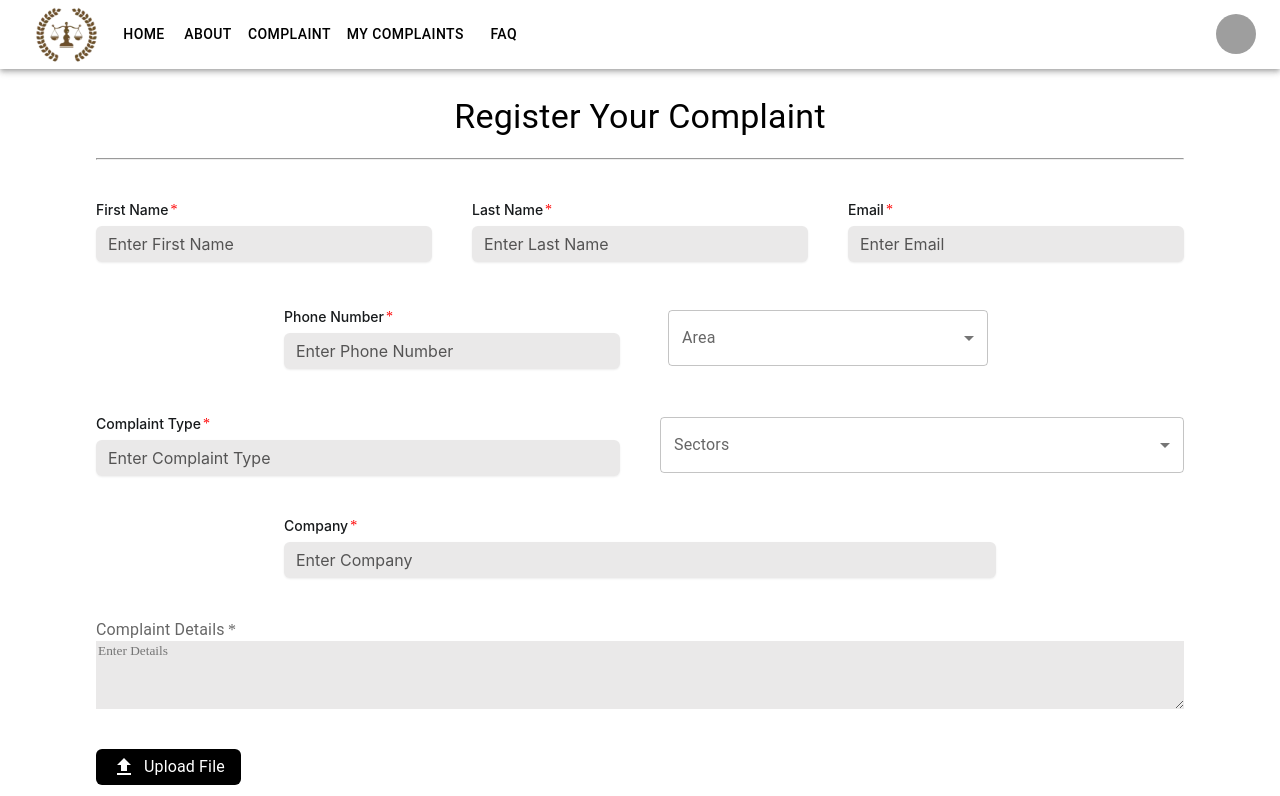
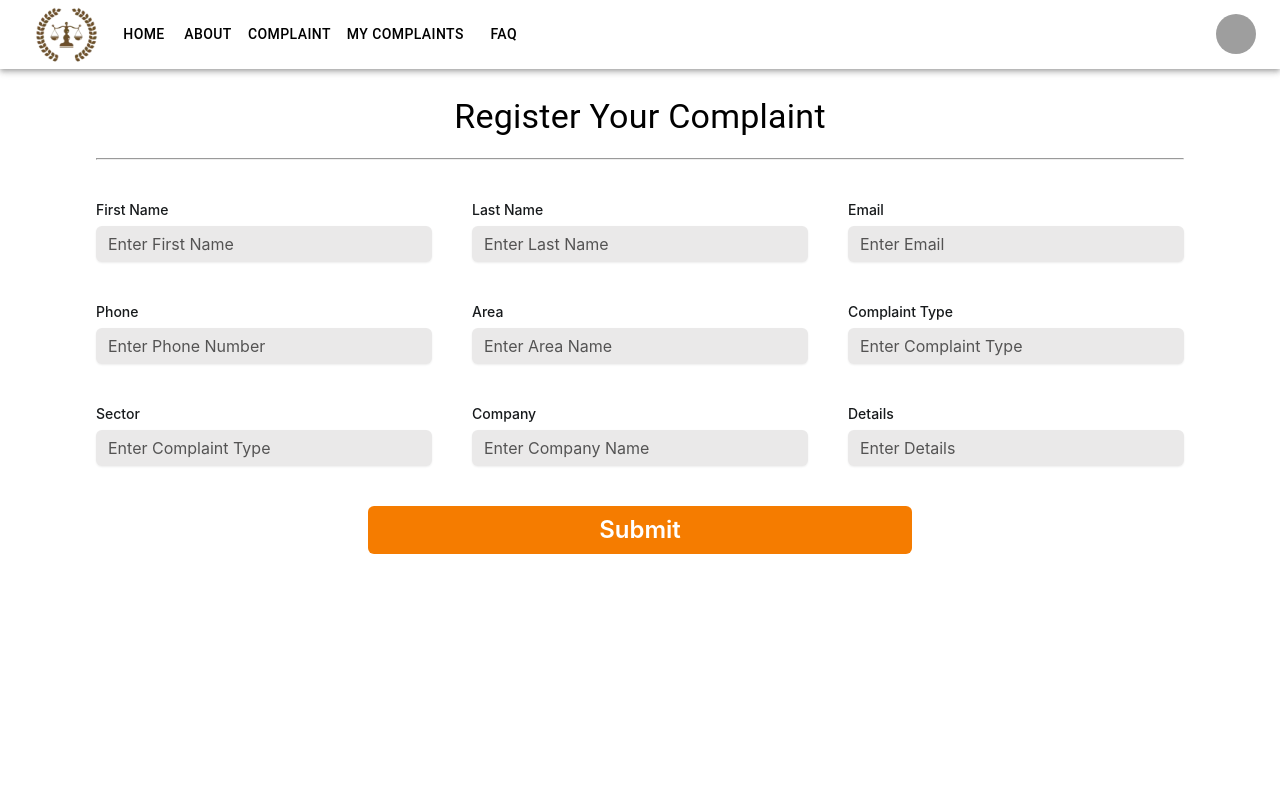
Before and after one commit to Bhargav-92/Customer-Complaint, a React (Create React App) app in the folder Frontend/: page /complaint in a window 1280 px wide. Shown: the top 796 px of the page. Built offline with nearby package versions, Linux system fonts and the light colour scheme; grey boxes are pictures that could not be loaded.

Commit message:
Form Validation with formik

```diff
--- a/Frontend/src/Pages/Complaint.jsx
+++ b/Frontend/src/Pages/Complaint.jsx
@@ -1,126 +1,157 @@
-import React, { useState } from 'react';
+import React from 'react';
 import axios from 'axios';
-import { Box, Grid, Typography, FormControl, FormLabel, Menu, MenuItem } from '@mui/material';
+import { Box, Grid, Typography, FormControl, FormLabel } from '@mui/material';
 import TextareaAutosize from '@mui/material/TextareaAutosize';
 import InputField from '../Components/Input/InputField';
 import Button from '@mui/joy/Button';
 import Footer from '../Components/Footer/Footer';
 import { ToastContainer, toast } from 'react-toastify';
-import UploadIcon from '@mui/icons-material/Upload';
-import BasicSelect from '../Components/Select/BasicSelect';
-import Sectors from '../Components/Sectors/Sectors';
 
+import { Formik, Form, Field, ErrorMessage } from 'formik';
+import * as Yup from 'yup';
 
 const Complaint = () => {
   const SubmitText = "Submit";
 
-  // State to hold form data
-  const [firstname, setFirstName] = useState('');
-  const [lastname, setLastName] = useState('');
-  const [email, setEmail] = useState('');
-  const [phone, setPhone] = useState('');
-  const [area, setArea] = useState('');
-  const [complaintType, setComplaintType] = useState('');
-  const [sectors, setSectors] = useState('');
-  const [company, setCompany] = useState('');
-  const [details, setDetails] = useState('');
-  const [document, setDocument] = useState(null);
-  const [fileName, setFileName] = useState('');
+  const initialValues = {
+    firstname: '',
+    lastname: '',
+    email: '',
+    phone: '',
+    area: '',
+    complaintType: '',
+    sectors: '',
+    company: '',
+    details: '',
+    // document: null
+  };
 
-  const handleSubmit = (e) => {
-    e.preventDefault();
-    axios.post('http://localhost:3001/complaints', { firstname, lastname, email, phone, area, complaintType, sectors, company, details })
+  const validationSchema = Yup.object().shape({
+    firstname: Yup.string().required('First Name is required'),
+    lastname: Yup.string().required('Last Name is required'),
+    email: Yup.string().email('Invalid email').required('Email is required'),
+    phone: Yup.string().required('Phone Number is required'),
+    area: Yup.string().required('Area is required'),
+    complaintType: Yup.string().required('Complaint Type is required'),
+    sectors: Yup.string().required('Sector is required'),
+    company: Yup.string().required('Company is required'),
+    details: Yup.string().required('Complaint Details are required')
+  });
+
+  const handleSubmit = (values, { resetForm }) => {
+    axios.post('http://localhost:3001/complaints', values)
       .then(result => {
         console.log(result);
         toast.success("Your Complaint Sent Successfully");
+        resetForm();
       })
       .catch(err => {
         console.error(err);
         toast.error("Error submitting the form");
       });
-
-    setFirstName('');
-    setLastName('');
-    setEmail('');
-    setPhone('');
-    setArea('');
-    setComplaintType('');
-    setSectors('');
-    setCompany('');
-    setDetails('');
   };
 
-  const handleFileChange = (event) => {
-    const file = event.target.files[0];
-    if (file) {
-      setDocument(file);
-      setFileName(file.name);
-    }
-  };
-
-  const [anchorEl, setAnchorEl] = useState(null);
-  const open = Boolean(anchorEl);
-
-  // const handleClick = (event) => {
-  //   setAnchorEl(event.currentTarget);
-  // };
-
-  // const handleClose = () => {
-  //   setAnchorEl(null);
-  // };
   return (
     <>
       <ToastContainer position="top-right" autoClose={5000} hideProgressBar={false} newestOnTop={false} closeOnClick rtl={false} pauseOnFocusLoss draggable pauseOnHover />
       <Box p={12}>
-        <Typography variant='h4' style={{textAlign: 'center'}}>Register Your Complaint</Typography>
+        <Typography variant='h4' style={{ textAlign: 'center' }}>Register Your Complaint</Typography>
         <hr style={{ width: '100%', height: '2px', backgroundColor: '#34495e', marginTop: '20px' }} />
-        <form onSubmit={handleSubmit}>
+        <Formik
+          initialValues={initialValues}
+          validationSchema={validationSchema}
+          onSubmit={handleSubmit}
+        >
+          {({ errors, touched }) => (
+            <Form>
               <Grid container spacing={5} justifyContent="center" alignItems="center" pt={5}>
                 <Grid item md={4} xs={12}>
-              <InputField label="First Name" value={firstname} onChange={(e) => setFirstName(e.target.value)} placeholder="Enter First Name" isRequired={true} required />
+                  <InputField
+                    label="First Name"
+                    name="firstname"
+                    placeholder="Enter First Name"
+                    required
+                  />
+                  <ErrorMessage name="firstname" component="div" style={{ color: 'red' }} />
                 </Grid>
                 <Grid item md={4} xs={12}>
-              <InputField label="Last Name" value={lastname} onChange={(e) => setLastName(e.target.value)} placeholder="Enter Last Name" isRequired={true} />
+                  <InputField
+                    label="Last Name"
+                    name="lastname"
+                    placeholder="Enter Last Name"
+                    required
+                  />
+                  <ErrorMessage name="lastname" component="div" style={{ color: 'red' }} />
                 </Grid>
                 <Grid item md={4} xs={12}>
-              <InputField label="Email" value={email} onChange={(e) => setEmail(e.target.value)} placeholder="Enter Email" isRequired={true} />
+                  <InputField
+                    label="Email"
+                    name="email"
+                    placeholder="Enter Email"
+                    required
+                  />
+                  <ErrorMessage name="firstname" component="div" style={{ color: 'red' }} />
+                </Grid>
+
+                {/* 2nd Row */}
+                <Grid item md={4} xs={12}>
+                  <InputField
+                    label="Phone"
+                    name="phone"
+                    placeholder="Enter Phone Number"
+                    required
+                  />
+                  <ErrorMessage name="phone" component="div" style={{ color: 'red' }} />
                 </Grid>
                 <Grid item md={4} xs={12}>
-              <InputField label="Phone Number" value={phone} onChange={(e) => setPhone(e.target.value)} placeholder="Enter Phone Number" isRequired={true} />
+                  <InputField
+                    label="Area"
+                    name="area"
+                    placeholder="Enter Area Name"
+                    required
+                  />
+                  <ErrorMessage name="area" component="div" style={{ color: 'red' }} />
                 </Grid>
                 <Grid item md={4} xs={12}>
-             <BasicSelect />
+                  <InputField
+                    label="Complaint Type"
+                    name="complaintType"
+                    placeholder="Enter Complaint Type"
+                    required
+                  />
+                  <ErrorMessage name="complaintType" component="div" style={{ color: 'red' }} />
                 </Grid>
-            <Grid item md={6} xs={12}>
-              <InputField label="Complaint Type" value={complaintType} onChange={(e) => setComplaintType(e.target.value)} placeholder="Enter Complaint Type" isRequired={true} />
+                <Grid item md={4} xs={12}>
+                  <InputField
+                    label="Sector"
+                    name="sectors"
+                    placeholder="Enter Complaint Type"
+                    required
+                  />
+                  <ErrorMessage name="sectors" component="div" style={{ color: 'red' }} />
                 </Grid>
-            <Grid item md={6} xs={12}>
-              <Sectors/>
+                <Grid item md={4} xs={12}>
+                  <InputField
+                    label="Company"
+                    name="company"
+                    placeholder="Enter Company Name"
+                    required
+                  />
+                  <ErrorMessage name="company" component="div" style={{ color: 'red' }} />
                 </Grid>
-            <Grid item md={8} xs={12}>
-              <InputField label="Company" value={company} onChange={(e) => setCompany(e.target.value)} placeholder="Enter Company" isRequired={true} />
+
+                <Grid item md={4} xs={12}>
+                  <InputField
+                    label="Details"
+                    name="details"
+                    placeholder="Enter Details "
+                    required
+                    multiline
+                  />
+                  <ErrorMessage name="details" component="div" style={{ color: 'red' }} />
                 </Grid>
-            <Grid item md={12} xs={12}>
-              <FormControl fullWidth>
-                <FormLabel required>Complaint Details</FormLabel>
-                <TextareaAutosize
-                  minRows={4}
-                  value={details}
-                  onChange={(e) => setDetails(e.target.value)}
-                  placeholder="Enter Details"
-                  style={{ width: '100%', background: '#EAE9E9', border: 'none' }}
-                />
-              </FormControl>
-            </Grid>
-            <Grid item md={12} xs={12}>
-              <Button variant="contained" component="label" sx={{ background: '#000', color: "#fff" }}>
-                <UploadIcon />
-                <Typography pl={1}>Upload File</Typography>
-                <input type="file" hidden onChange={handleFileChange} />
-              </Button>
-              {fileName && <Typography p={1} color={'#F57C00'}>{fileName}</Typography>}
-              <Typography p={1} color={'text.secondary'} fontWeight={'700'}>User can upload a document here</Typography>
-            </Grid>
+
+                {/* Add other fields similarly */}
                 <Grid item md={12} xs={12} textAlign="center">
                   <Button variant="contained" type="submit" sx={{
                     background: '#F57C00',
@@ -132,7 +163,9 @@ const Complaint = () => {
                   </Button>
                 </Grid>
               </Grid>
-        </form>
+            </Form>
+          )}
+        </Formik>
       </Box>
       <Footer />
     </>
```
Lines whose indentation alone changed are shown as unchanged.
